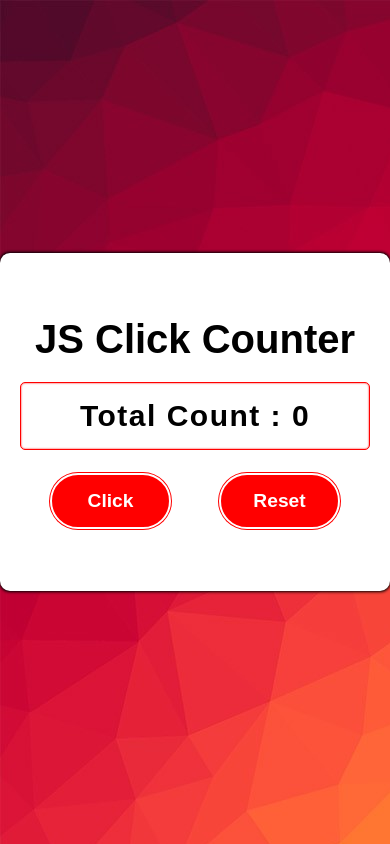
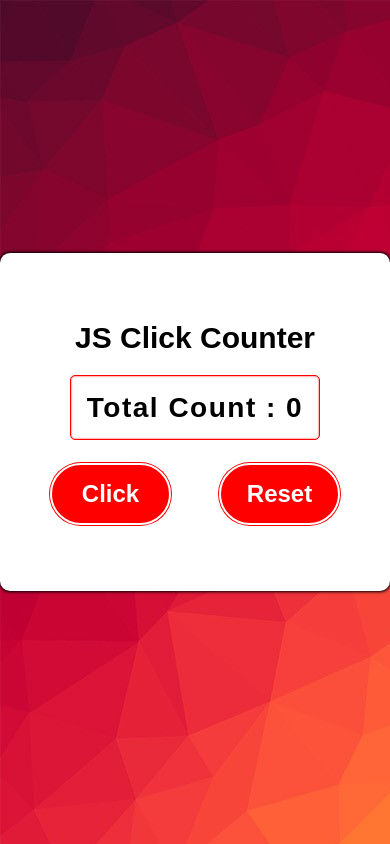
Before and after one commit to anujghimire08/JS-Click-Counter, a plain HTML site: page index.html in a window 390 px wide. Drawn offline with Linux system fonts and the light colour scheme.

Commit message:
Refactor input styles for improved consistency and responsiveness

```diff
--- a/style.css
+++ b/style.css
@@ -33,11 +33,10 @@ body {
   margin-top: 0;
 }
 .container .header-txt h2 {
-  font-size: 2em;
   color: black;
 }
 .container input {
-  max-width: 350px;
+  max-width: 250px;
   width: 100%;
   padding: 15px 0px;
   outline: none;
@@ -45,7 +44,7 @@ body {
   box-shadow: inset 0px 0px 2px 0px red;
   border-radius: 5px;
   text-align: center;
-  font-size: 1.5em;
+  font-size: 28px;
   font-weight: bold;
   letter-spacing: 1.5px;
   line-height: 1.2;
@@ -68,7 +67,7 @@ input {
   outline: 2px solid white;
   box-shadow: 0px 0px 0px 3px red;
   border-radius: 1000px;
-  font-size: 1.2rem;
+  font-size: 24px;
   margin-top: 5px;
   font-weight: 550;
   cursor: pointer;
```
